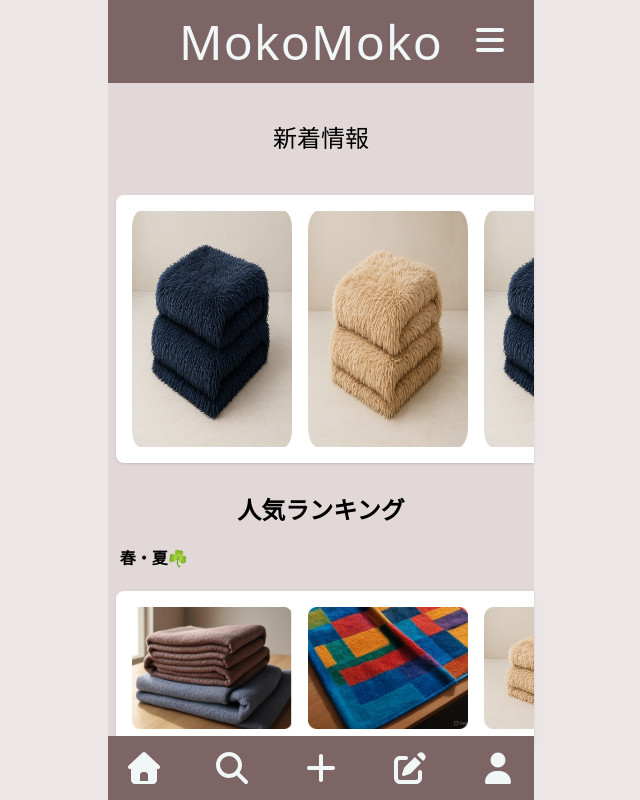
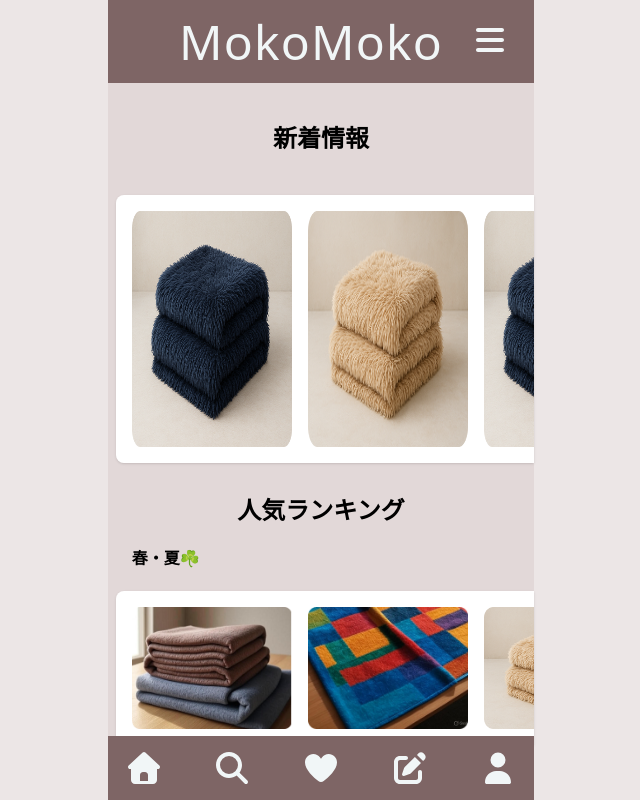
Before and after one commit to yoitete/mokomoko_front, a Next.js app: page /home in a window 1280 px wide. Shown: the top 800 px of the page, without its empty margins (319-959 px from the left). Built offline with nearby package versions, Linux system fonts and the light colour scheme.

Commit message:
Footer修正

```diff
--- a/app/home/page.tsx
+++ b/app/home/page.tsx
@@ -16,7 +16,7 @@ export default function Home() {
   return (
     <div>
       <div className="mt-10">
-        <div className="mt-5 text-center text-2xl">新着情報</div>
+        <div className="mt-5 text-center text-2xl font-semibold">新着情報</div>
         <div className="flex justify-end mt-5">
           <SlideBox>
             <div className="flex gap-4">
@@ -34,7 +34,7 @@ export default function Home() {
       <div className="mt-8 text-center text-2xl font-semibold">
         人気ランキング
       </div>
-      <div className="mt-5 ml-3 text-left font-semibold">春・夏☘️</div>
+      <div className="mt-5 ml-6 text-left font-semibold">春・夏☘️</div>
       <div className="flex justify-end">
         <SlideBox>
           <div className="flex gap-4">
@@ -56,7 +56,7 @@ export default function Home() {
         </SlideBox>
       </div>
 
-      <div className="mt-5 ml-3 text-left font-semibold">秋・冬🍁</div>
+      <div className="mt-5 ml-6 text-left font-semibold">秋・冬🍁</div>
       <div className="flex justify-end">
         <SlideBox>
           <div className="flex gap-4">
--- a/components/Footer/Footer.tsx
+++ b/components/Footer/Footer.tsx
@@ -2,7 +2,7 @@
 
 import { faHouse, faPenToSquare } from "@fortawesome/free-solid-svg-icons";
 import { faMagnifyingGlass } from "@fortawesome/free-solid-svg-icons";
-import { faPlus } from "@fortawesome/free-solid-svg-icons";
+import { faHeart } from "@fortawesome/free-solid-svg-icons";
 import { faUser } from "@fortawesome/free-solid-svg-icons";
 import { FontAwesomeIcon } from "@fortawesome/react-fontawesome";
 
@@ -20,7 +20,7 @@ export default function Footer() {
         className="cursor-pointer text-[#F1F6F7]"
       />
       <FontAwesomeIcon
-        icon={faPlus}
+        icon={faHeart}
         size="2x"
         className="cursor-pointer text-[#F1F6F7]"
       />
```
